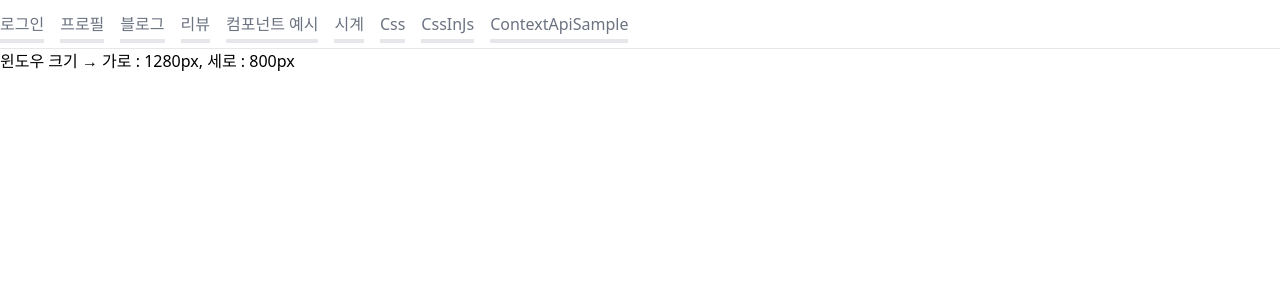
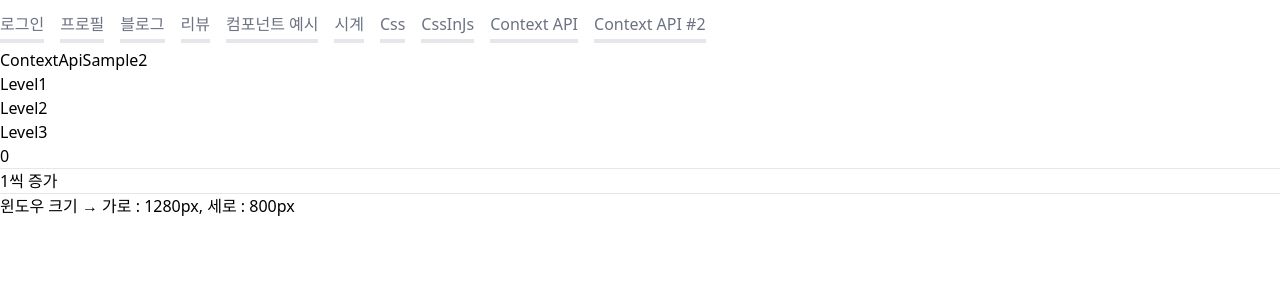
Before and after one commit to kangaerin/myproj-react, a React (Create React App) app: page /examples/context-api-2 in a window 1280 px wide. Shown: the top 300 px of the page. Built offline with nearby package versions, Linux system fonts and the light colour scheme; no server answers.

Commit message:
context api 예시(count 상탯값추가)

```diff
--- a/src/App.js
+++ b/src/App.js
@@ -5,6 +5,7 @@ import PageBlog from 'pages/blog/PageBlog';
 import Clock from 'pages/examples/Clock';
 import Components from 'pages/examples/Components';
 import ContextApiSample from 'pages/examples/ContextApiSample';
+import ContextApiSample2 from 'pages/examples/ContextApiSample2';
 import CssInJs from 'pages/examples/CssInJs';
 import CssMoudle from 'pages/examples/CSSModule';
 import useWindowWidth from 'pages/examples/useWindowWidth';
@@ -29,11 +30,12 @@ function App() {
           <Route path="/reviews/new/" element={<ReviewForm />} />
           <Route path="/reviews/:reviewId/edit/" element={<ReviewForm />} />
           <Route path="/examples/components/" element={<Components />} />
-          <Route path="examples/css-module/" element={<CssMoudle />} />
-          <Route path="examples/cssinjs/" element={<CssInJs />} />
+          <Route path="/examples/css-module/" element={<CssMoudle />} />
+          <Route path="/examples/cssinjs/" element={<CssInJs />} />
+          <Route path="/examples/context-api/" element={<ContextApiSample />} />
           <Route
-            path="examples/contextapisample"
-            element={<ContextApiSample />}
+            path="/examples/context-api-2/"
+            element={<ContextApiSample2 />}
           />
         </Routes>
         <hr />
--- a/src/components/TopNav.jsx
+++ b/src/components/TopNav.jsx
@@ -20,16 +20,19 @@ function TopNav() {
           <MyLink to="/examples/components/">컴포넌트 예시</MyLink>
         </li>
         <li>
-          <MyLink to="examples/clock/">시계</MyLink>
+          <MyLink to="/examples/clock/">시계</MyLink>
         </li>
         <li>
-          <MyLink to="examples/Css-module/">Css</MyLink>
+          <MyLink to="/examples/Css-module/">Css</MyLink>
         </li>
         <li>
-          <MyLink to="examples/cssinjs/">CssInJs</MyLink>
+          <MyLink to="/examples/cssinjs/">CssInJs</MyLink>
         </li>
         <li>
-          <MyLink to="examples/contextapisample/">ContextApiSample</MyLink>
+          <MyLink to="/examples/context-api/">Context API</MyLink>
+        </li>
+        <li>
+          <MyLink to="/examples/context-api-2/">Context API #2</MyLink>
         </li>
       </ul>
     </div>
--- a/src/index.js
+++ b/src/index.js
@@ -1,8 +1,8 @@
 import React from 'react';
 import ReactDOM from 'react-dom';
 import { BrowserRouter } from 'react-router-dom';
+import App from './App';
 import './index.css';
-import App from './App';
 
 ReactDOM.render(
   <React.StrictMode>
--- /dev/null
+++ b/src/pages/examples/ContextApiSample2/context.js
@@ -0,0 +1,24 @@
+const { createContext, useContext, useReducer } = require('react');
+
+const CountContext = createContext();
+
+function reducer(prevCount, action) {
+  const { type } = action;
+  if (type === 'PLUS') return prevCount + 1;
+  return prevCount;
+}
+
+function CountProvider({ children }) {
+  const [count, dispatch] = useReducer(reducer, 0);
+  return (
+    <CountContext.Provider value={{ count, dispatch }}>
+      {children}
+    </CountContext.Provider>
+  );
+}
+
+function useCount() {
+  return useContext(CountContext);
+}
+
+export { CountProvider, useCount };
--- /dev/null
+++ b/src/pages/examples/ContextApiSample2/index.jsx
@@ -0,0 +1,44 @@
+import { CountProvider, useCount } from './context';
+
+function ContextApiSample2() {
+  return (
+    <div>
+      <h2>ContextApiSample2</h2>
+      <CountProvider>
+        <Level1 />
+      </CountProvider>
+    </div>
+  );
+}
+
+function Level1() {
+  return (
+    <div>
+      <h2>Level1</h2>
+      <Level2 />
+    </div>
+  );
+}
+
+function Level2() {
+  return (
+    <div>
+      <h2>Level2</h2>
+      <Level3 />
+    </div>
+  );
+}
+
+function Level3() {
+  const { count, dispatch } = useCount();
+  return (
+    <div>
+      <h2>Level3</h2>
+      {count}
+      <hr />
+      <button onClick={() => dispatch({ type: 'PLUS' })}>1씩 증가</button>
+    </div>
+  );
+}
+
+export default ContextApiSample2;
```
Also changed, not shown: src/pages/examples/ContextApiSample2/style.css (added).
